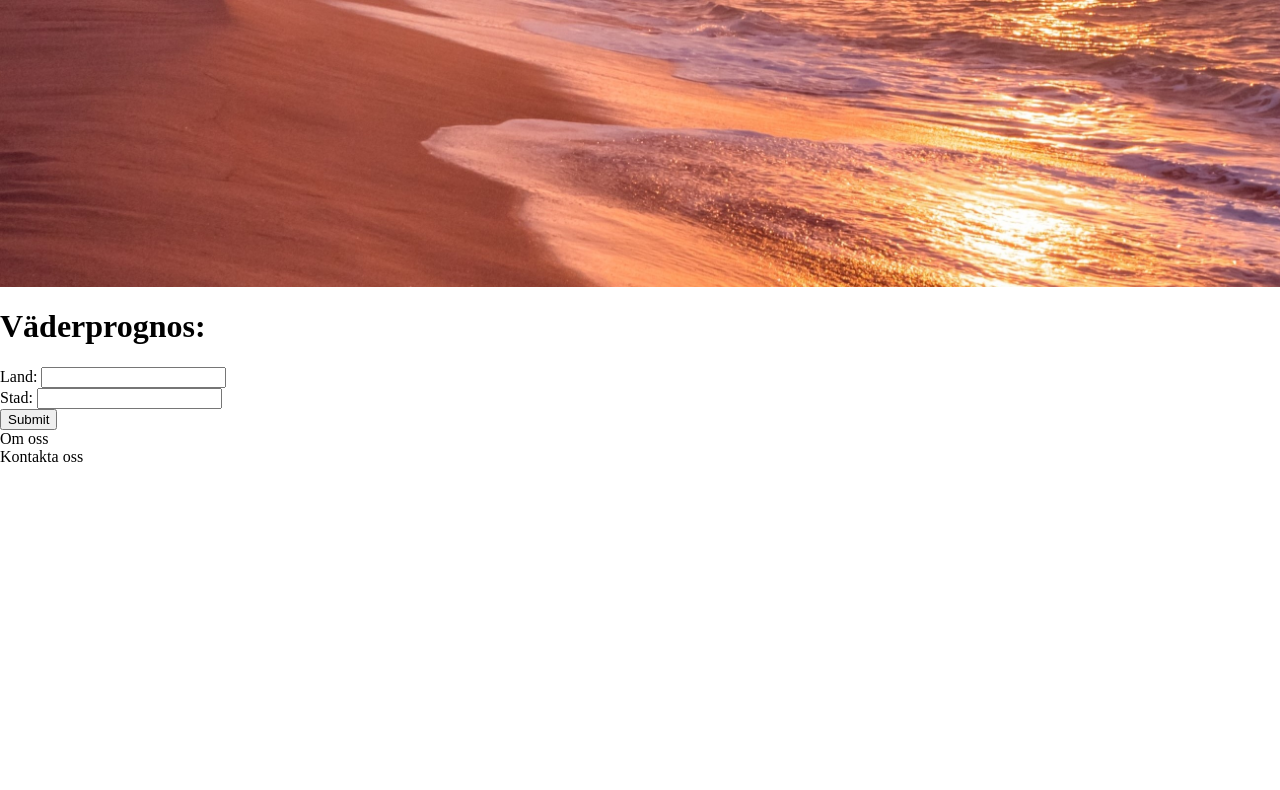
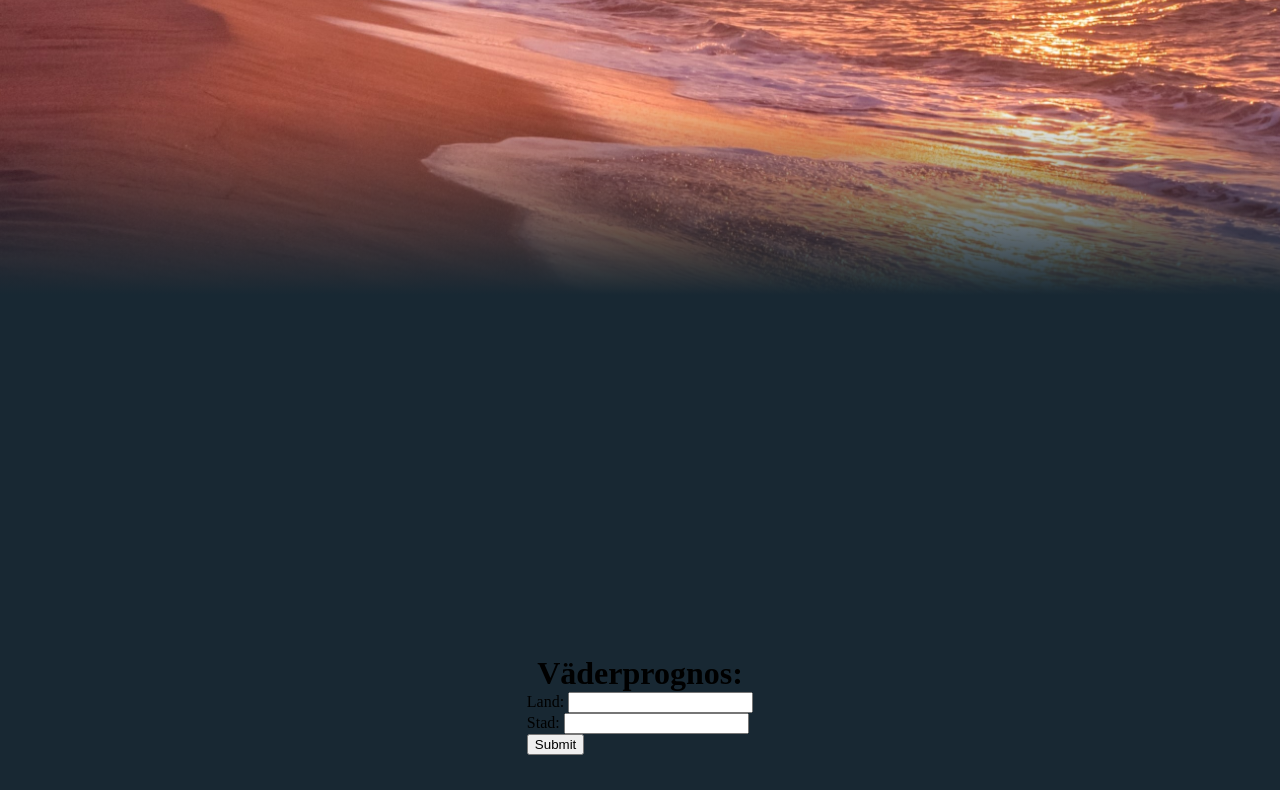
Before and after one commit to Loke321/Wheater, a plain HTML site: page index.html in a window 1280 px wide. Shown: the part 513-1303 px from the top of the page. Before the commit the page ends 979 px from the top, so only its background shows below. Drawn offline with Linux system fonts and the light colour scheme.

Commit message:
Styling for homepage

```diff
--- a/Styles/Homescreen.css
+++ b/Styles/Homescreen.css
@@ -64,6 +64,25 @@ div.container{
     display: flex;
     align-items: center;
 }
+div.FormContainer *{
+    margin: 0;
+}
+div.FormContainer{
+    background-color: var(--black);
+    height: 100vh;
+    width: 100vw;
+    display: flex;
+    align-items: center;
+    justify-content: center;
+    flex-direction: column;
+}
+.Fade_blue{
+    background: linear-gradient(180deg, rgba(0,0,0,0) 0%, rgba(24,40,51,1) 80%);
+    width: 100vw;
+    height: 30vh;
+    position: absolute;
+    bottom: -7%;
+}
 ::-webkit-scrollbar{
     width: 0px;
 }
--- a/Styles/footer.css
+++ b/Styles/footer.css
@@ -1,10 +1,9 @@
 @import "variables.css";
 @import url('https://fonts.googleapis.com/css2?family=Permanent+Marker&family=Signika&display=swap');
-body{
+#FooterContainer{
     background-color: var(--light-blue);
     color: var(--black);
     margin: 0;
-    overflow: hidden;
 }
 
 
--- a/index.html
+++ b/index.html
@@ -5,6 +5,7 @@
     <meta name="viewport" content="width=device-width, initial-scale=1.0">
     <link rel="stylesheet" href="Styles/variables.css">
     <link rel="stylesheet" href="Styles/Homescreen.css">
+    <link rel="stylesheet" href="Styles/footer.css"
     <title>Wheater</title>
 </head>
 <body>
@@ -23,7 +24,16 @@
         </nav>
         <h1 class="Hometext">Wheather</h1>
         <h2 class="Hometext">The best website for weather related inquiries</h2>
+        <div class="Fade_blue"></div>
     </div>
+
+
+
+
+
+
+
+    <div class="FormContainer">
     <h1>Väderprognos:</h1>
     <form action="Weatherdisplay.html" method="post" id="locationForm">
         <label for="land">Land: </label>
@@ -34,8 +44,63 @@
         <br>
         <input type="submit" name="" id="">
     </form>
-    <div>Om oss</div>
-    <div>Kontakta oss</div>
+    </div>
+
+
+
+
+
+
+
+
+    <div id="FooterContainer">
+    <div class="colorchange"></div>
+    <div class="productMaincontainer">
+
+        <div class="footer_nav-and-logo">
+          <img class ="Image" src="Bilder/Logo-removebg-preview.png"alt="">
+        </div>
+
+        <div class="products">
+            <h1>Social Medias |</h1>
+            <p>Follow us on Facebook</p>
+            <p>Follow us on Instagram </p>
+            <p>Follow us on Twitter</p>
+            <p>Follow us on LinkedIn</p>
+        </div>
+
+        <div class="products">
+            <h1>Contact Us |</h1>
+            <p>lorem</p>
+            <p>lorem</p>
+            <p>lorem</p>
+            <p>lorem</p>
+        </div>
+
+        <div class="products">
+            <h1>Our Company |</h1>
+            <p>lorem</p>
+            <p>lorem</p>
+            <p>lorem</p>
+            <p>lorem</p>
+        </div>
+
+    </div>
+
+    <div class="Sponsorship">
+    <p id ="Sponsorship"> Our Sponsorships:</p>
+    <li>KVASAR</li>
+    <li>Bois IF</li>
+
+    </div>
+
+   <div class="padding"></div>
+
+   <div class="copyright">
+    <p id ="copyrights">©2023 Wheater AB. All rights reserved.</p>
+  </div>
+  <div class="colorchange2"></div>
+  </div>
 </body>
 <script src="scripts.js"></script>
 
```
Also changed, not shown: footer.html (deleted, +0 -59 lines).
